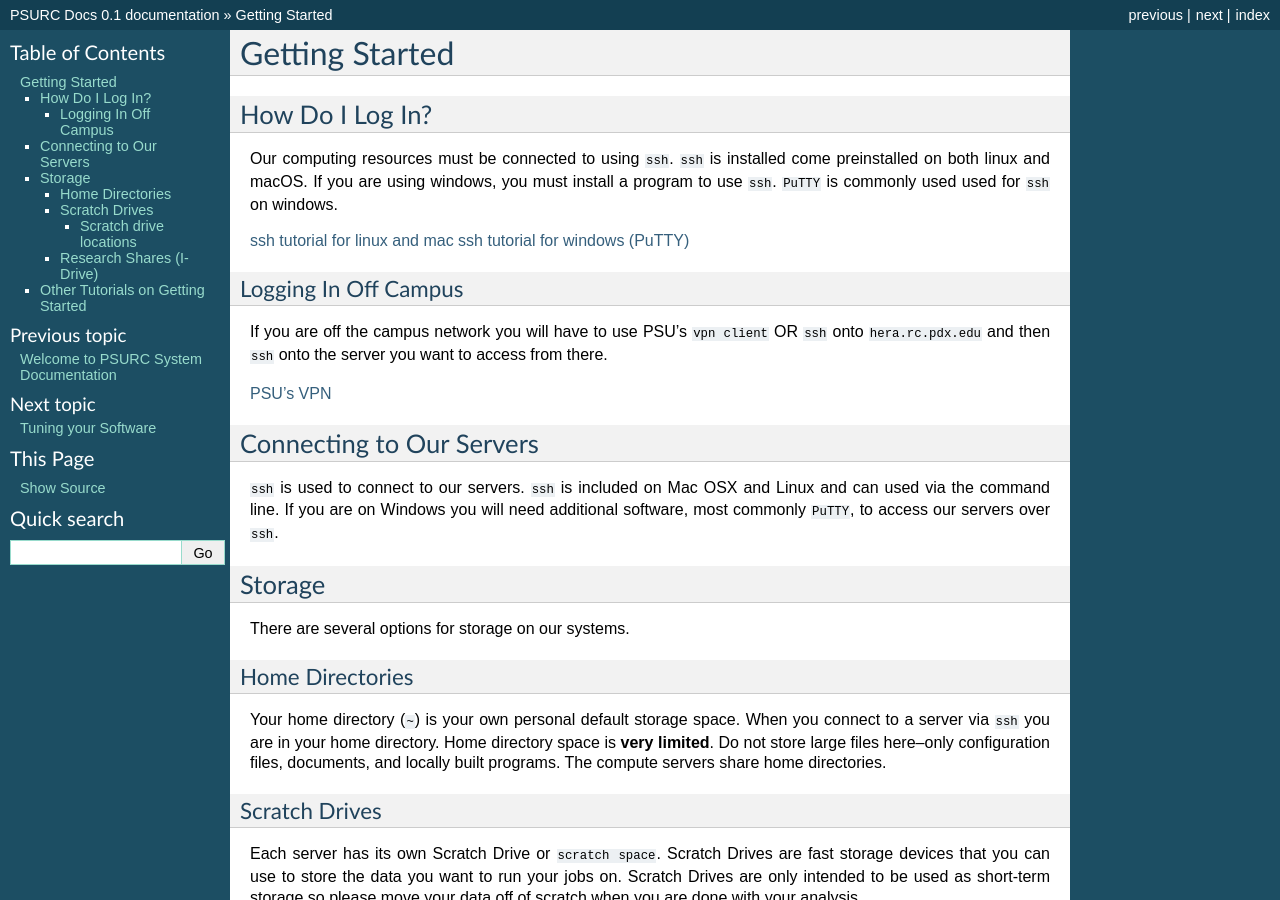
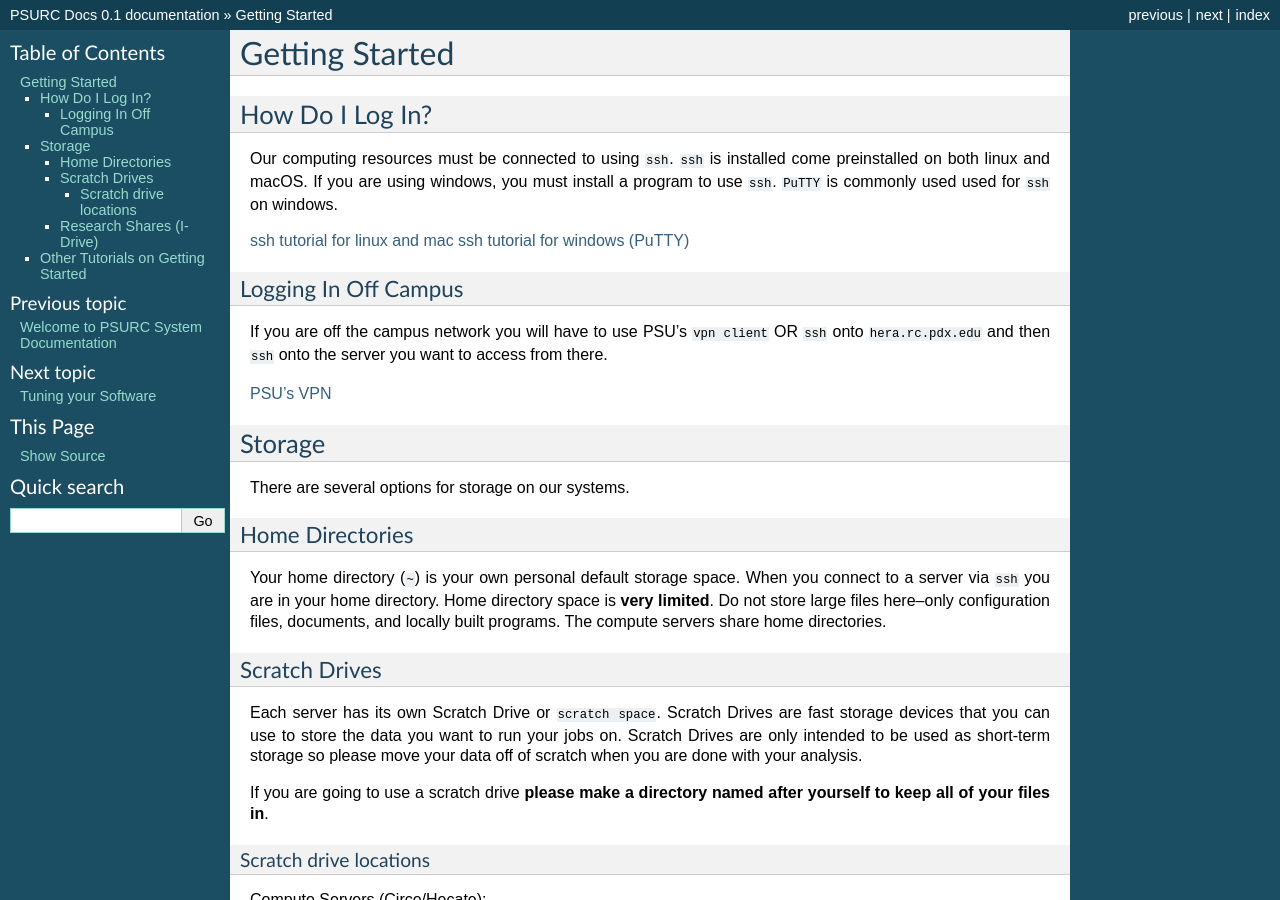
Before and after one commit to PSU-Research-Computing/psurc-docs, a Sphinx documentation site: the page built from source/getting_started/index.rst, in a window 1280 px wide and 900 px high. Built offline with Sphinx 7.4.7, drawn with Linux system fonts in a browser that asks for light colours.

Commit message:
Removed old section about ssh

```diff
--- a/source/getting_started/index.rst
+++ b/source/getting_started/index.rst
@@ -22,11 +22,6 @@ Logging In Off Campus
 If you are off the campus network you will have to use PSU's ``vpn client`` OR ``ssh`` onto ``hera.rc.pdx.edu`` and then ``ssh`` onto the server you want to access from there.
 
 `PSU's VPN <https://www.pdx.edu/oit/virtual-private-network-vpn>`_
-
-Connecting to Our Servers
-=========================
-``ssh`` is used to connect to our servers. ``ssh`` is included on Mac OSX and Linux and can used via the command line. If you are on Windows you will need additional software, most commonly ``PuTTY``, to access our servers over ``ssh``.
-
 
 
 Storage
```
